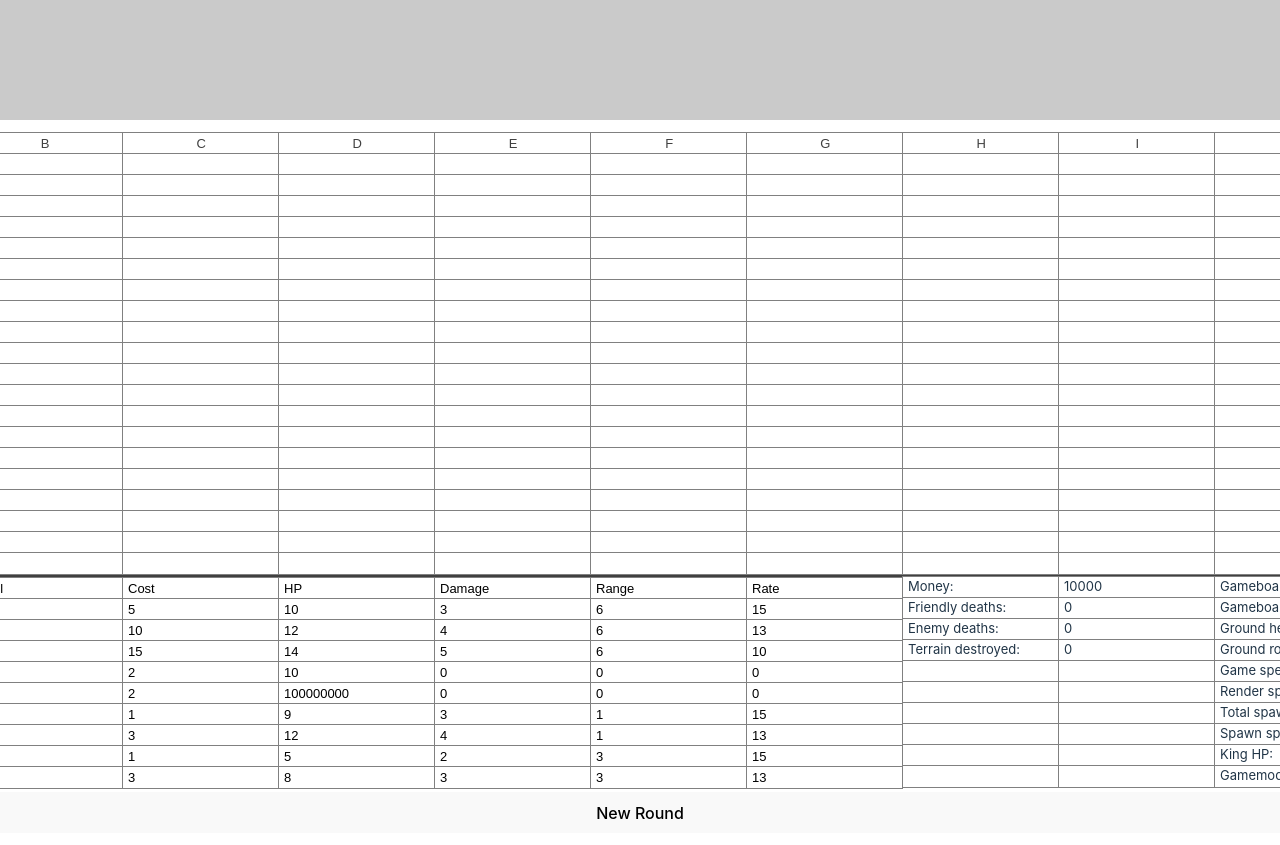
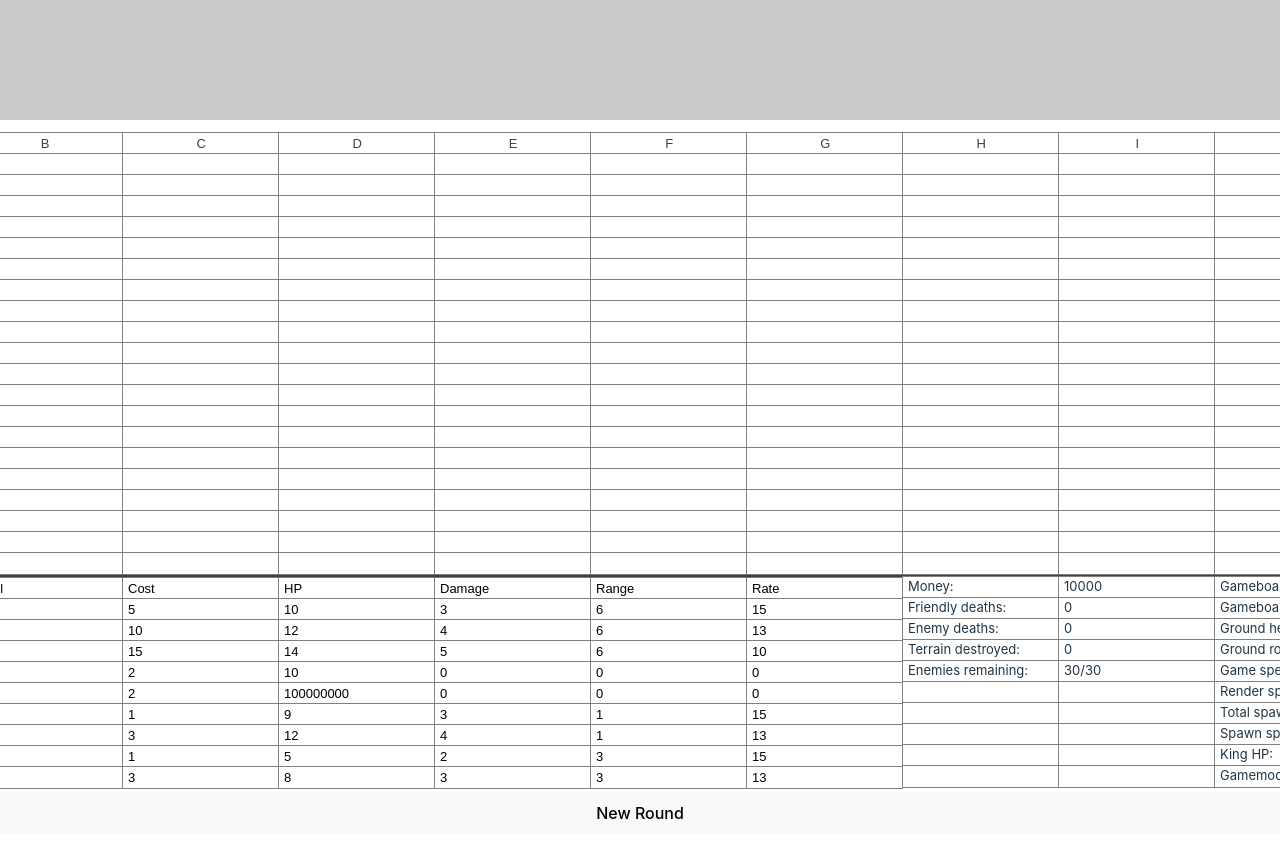
Before and after one commit to daefron/spreadsheet-creep, a React (Vite) app: page / in a window 1280 px wide. Shown: the top 845 px of the page. Built offline with nearby package versions, Linux system fonts and the light colour scheme.

Commit message:
added enemies remaining stat

```diff
--- a/src/Game Logic/Engine.jsx
+++ b/src/Game Logic/Engine.jsx
@@ -1284,8 +1284,8 @@ export default function engineOutput() {
           <p className="stat">{groundGraveyard.current.length}</p>
         </div>{" "}
         <div className="statHolder">
-          <p className="statTitle"></p>
-          <p className="stat"></p>
+          <p className="statTitle">Enemies remaining: </p>
+          <p className="stat">{totalSpawns.current - enemyGraveyard.current.length}/{totalSpawns.current}</p>
         </div>{" "}
         <div className="statHolder">
           <p className="statTitle"></p>
```
